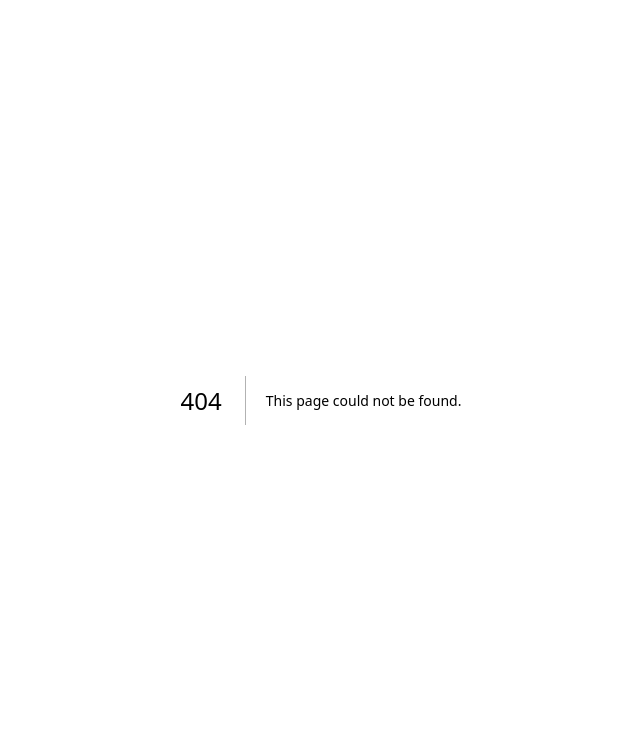
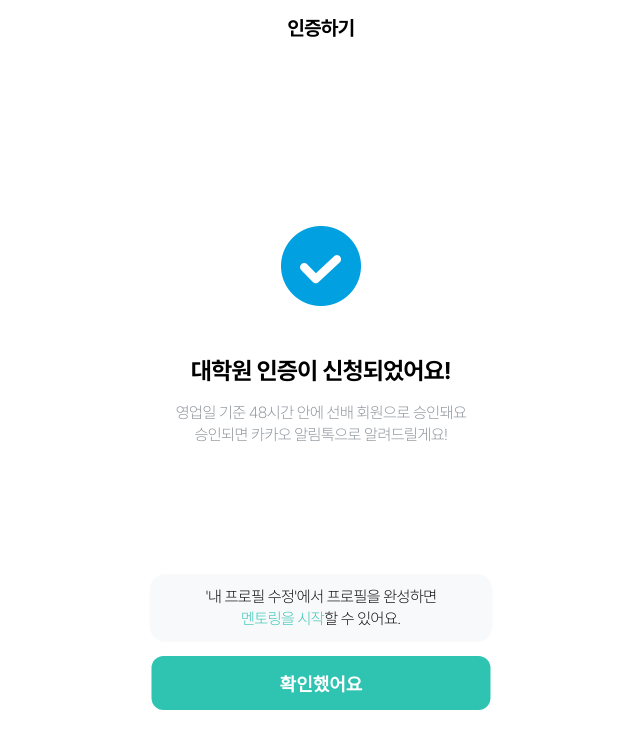
Before and after one commit to WE-ARE-RACCOONS/postgraduate-front, a Next.js app: page /auth-done in a window 1280 px wide. Before the commit this address had no page. Shown: the top 748 px of the page, without its empty margins (319-959 px from the left). Built offline with nearby package versions, Linux system fonts and the light colour scheme.

Commit message:
RAC-329 feat & fix : 마페에서 선배 인증시 플로우 수정 & 선배 인증 완료 페이지 제작

```diff
--- /dev/null
+++ b/src/app/auth-done/page.tsx
@@ -0,0 +1,127 @@
+'use client';
+import styled from "styled-components";
+import Image from "next/image";
+import cState from '../../../public/cState.png';
+import { AUTH_DONE_MSG } from "@/constants/auth/done";
+import { useRouter } from "next/navigation";
+
+function AuthDonePage() {
+  const router = useRouter();
+
+  function handleClick() {
+    router.push('/mypage');
+  }
+
+  return (
+    <ADPContainer>
+      <div id="auth-done-top-text">{AUTH_DONE_MSG.topText}</div>
+      <ADPMidBox>
+        <Image id="auth-done-img" src={cState} alt="완료 이미지" />
+        <h2>{AUTH_DONE_MSG.title}</h2>
+        <div id="auth-done-desc">{AUTH_DONE_MSG.description}</div>
+      </ADPMidBox>
+      <ADPBottomBox>
+        <div id="fir-guide-msg" className="guide-msg">{AUTH_DONE_MSG.firGuide}</div>
+        <div id="guide-msg-bottom-line">
+          <div id="sec-guide-msg" className="guide-msg">{AUTH_DONE_MSG.secGuide}</div>
+          <div id="thi-guide-msg" className="guide-msg">{AUTH_DONE_MSG.thiGuide}</div>
+        </div>
+      </ADPBottomBox>
+      <ADPConfirmBtn onClick={handleClick}>{AUTH_DONE_MSG.btnText}</ADPConfirmBtn>
+    </ADPContainer>
+  )
+}
+
+export default AuthDonePage;
+
+const ADPContainer = styled.div`
+  width: inherit;
+  height: 100%;
+  text-align: center;
+  position: relative;
+
+  #auth-done-top-text {
+    margin-top: 0.875rem;
+    font-size: 1.25rem;
+    font-weight: 600;
+    line-height: 140%;
+    letter-spacing: -0.5px;
+  }
+`
+
+const ADPMidBox = styled.div`
+  width: 18.375rem;
+  height: 13.5rem;
+  text-align: center;
+  position: absolute;
+  top: 13.25rem;
+  left: 50%;
+  transform: translateX(-50%);
+
+  #auth-done-img {
+    width: 5rem;
+    height: 5rem;
+  }
+
+  h2 {
+    line-height: 140%;
+    letter-spacing: -0.5px;
+    margin-top: 2.75rem;
+  }
+
+  #auth-done-desc {
+    color: #868E96;
+    line-height: 140%;
+    letter-spacing: -0.5px;
+    margin-top: 0.875rem;
+  }
+`
+
+const ADPBottomBox = styled.div`
+  width: 21.44rem;
+  height: 4.25rem;
+  background-color: #F8F9FA;
+  border-radius: 1rem;
+  text-align: center;
+  position: absolute;
+  top: 35rem;
+  left: 50%;
+  transform: translateX(-50%);
+
+  .guide-msg {
+    line-height: 140%;
+    letter-spacing: -0.5px;
+  }
+
+  #guide-msg-bottom-line {
+    width: 10rem;
+    height: 1.375rem;
+    display: flex;
+    margin: 0 auto;
+  }
+
+  #fir-guide-msg {
+    height: 1.375rem;
+    margin-top: 0.75rem;
+  }
+
+  #sec-guide-msg {
+    color: #2FC4B2;
+  }
+`
+
+const ADPConfirmBtn = styled.button`
+  width: 21.19rem;
+  height: 3.375rem;
+  border: 0;
+  border-radius: 0.75rem;
+  background-color: #2FC4B2;
+  color: #fff;
+  font-size: 1.125rem;
+  font-weight: 600;
+  position: absolute;
+  top: 40.125rem;
+  left: 50%;
+  transform: translateX(-50%);
+  cursor: pointer;
+`
--- /dev/null
+++ b/src/constants/auth/done.ts
@@ -0,0 +1,9 @@
+export const AUTH_DONE_MSG = {
+  topText: '인증하기',
+  title: '대학원 인증이 신청되었어요!',
+  description: `영업일 기준 48시간 안에 선배 회원으로 승인돼요\n승인되면 카카오 알림톡으로 알려드릴게요!`,
+  firGuide: `\'내 프로필 수정\'에서 프로필을 완성하면\n`,
+  secGuide: '멘토링을 시작',
+  thiGuide: '할 수 있어요.',
+  btnText: '확인했어요'
+}
```
Also changed, not shown: src/app/signup/select/common-info/auth/page.tsx (+11 -2 lines).
